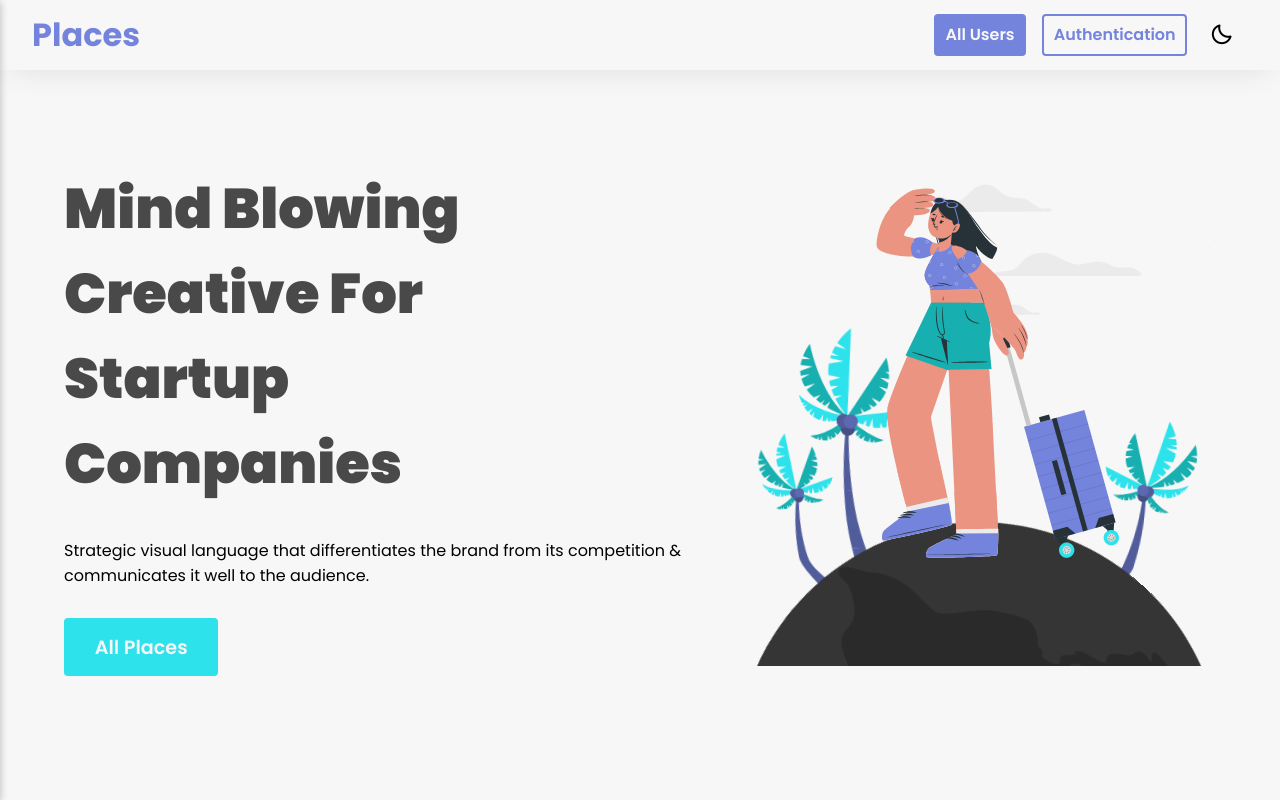
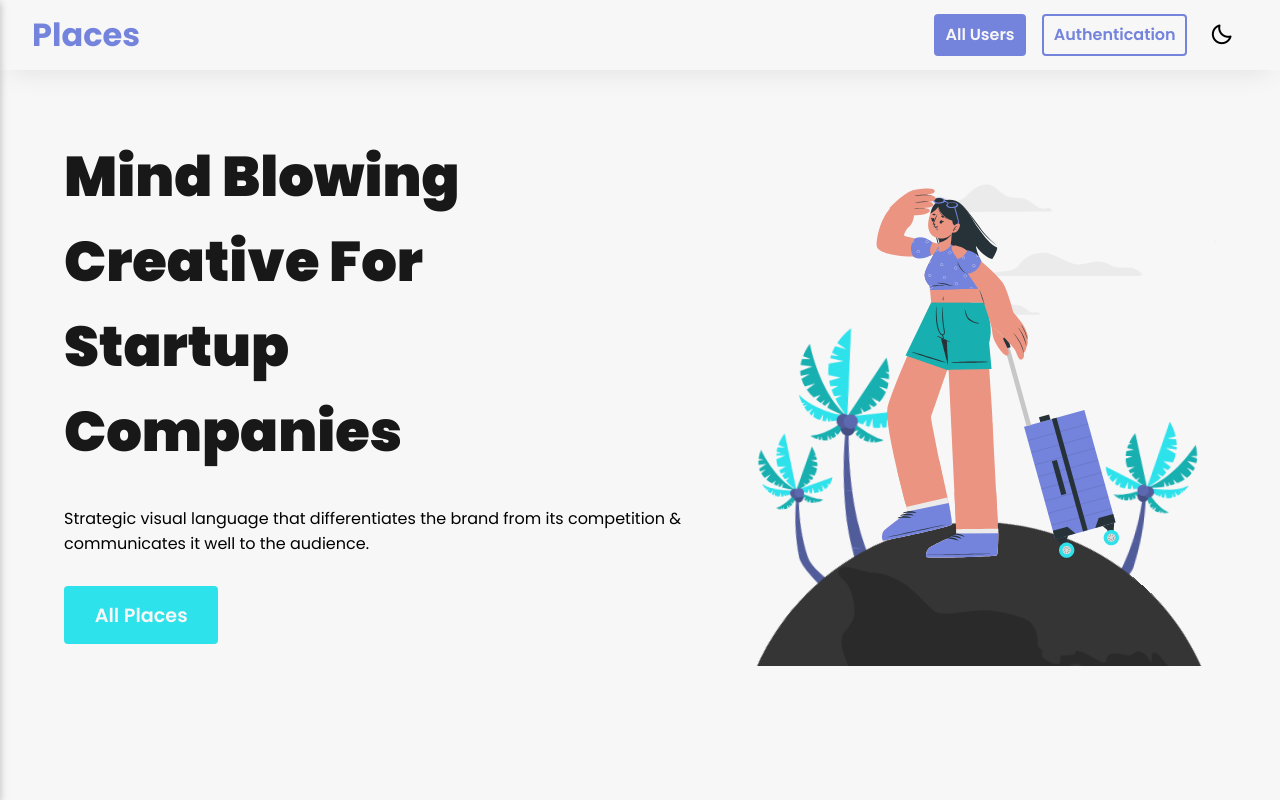
Before and after one commit to mina-sb/placesFrontend, a React (Vite) app: page / in a window 1280 px wide. Built offline with nearby package versions, Linux system fonts and the light colour scheme; no server answers.

Commit message:
minor style fixes

```diff
--- a/src/AboveTheFold.module.css
+++ b/src/AboveTheFold.module.css
@@ -4,7 +4,7 @@
   justify-content: space-around;
 }
 .text_container {
-  padding-top: 2rem;
+  padding: 0;
 }
 
 h1 {
@@ -12,7 +12,7 @@ h1 {
   color: var(--text-color);
   padding-right: 5rem;
   font-size: 3.5em;
-  opacity: 0.7;
+  opacity: 0.9;
 }
 p {
   margin-top: 2rem;
```
